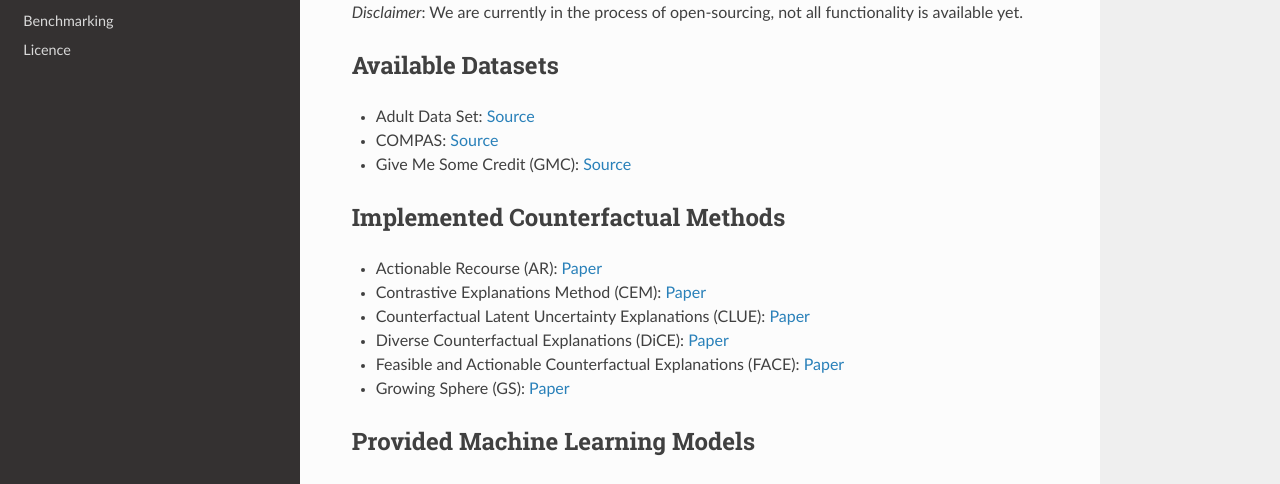
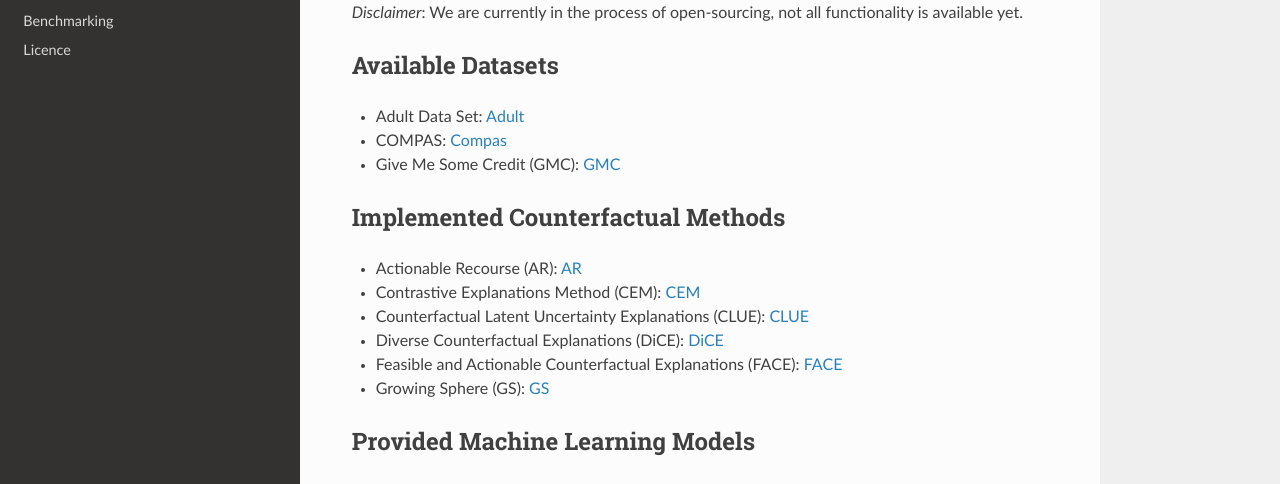
Before and after one commit to carla-recourse/CARLA, a Sphinx documentation site: the page built from docs/source/index.rst, in a window 1280 px wide and 900 px high. Shown: the part 279-763 px from the top of the window. Built offline with Sphinx 7.4.7 and the Read the Docs theme 2.0.0, drawn with Linux system fonts in a browser that asks for light colours.

Commit message:
fix warnings rtd

```diff
--- a/docs/source/index.rst
+++ b/docs/source/index.rst
@@ -11,19 +11,19 @@ new machine learning models or other datasets.
 Available Datasets
 ------------------
 
-- Adult Data Set: `Source <https://archive.ics.uci.edu/ml/datasets/adult>`_
-- COMPAS: `Source <https://www.kaggle.com/danofer/compass>`_
-- Give Me Some Credit (GMC): `Source <https://www.kaggle.com/c/GiveMeSomeCredit/data>`_
+- Adult Data Set: `Adult <https://archive.ics.uci.edu/ml/datasets/adult>`_
+- COMPAS: `Compas <https://www.kaggle.com/danofer/compass>`_
+- Give Me Some Credit (GMC): `GMC <https://www.kaggle.com/c/GiveMeSomeCredit/data>`_
 
 Implemented Counterfactual Methods
 ----------------------------------
 
-- Actionable Recourse (AR): `Paper <https://arxiv.org/pdf/1809.06514.pdf>`_
-- Contrastive Explanations Method (CEM): `Paper <https://arxiv.org/pdf/1802.07623.pdf>`_
-- Counterfactual Latent Uncertainty Explanations (CLUE): `Paper <https://arxiv.org/pdf/2006.06848.pdf>`_
-- Diverse Counterfactual Explanations (DiCE): `Paper <https://arxiv.org/pdf/1905.07697.pdf>`_
-- Feasible and Actionable Counterfactual Explanations (FACE): `Paper <https://arxiv.org/pdf/1909.09369.pdf>`_
-- Growing Sphere (GS): `Paper <https://arxiv.org/pdf/1910.09398.pdf>`_
+- Actionable Recourse (AR): `AR <https://arxiv.org/pdf/1809.06514.pdf>`_
+- Contrastive Explanations Method (CEM): `CEM <https://arxiv.org/pdf/1802.07623.pdf>`_
+- Counterfactual Latent Uncertainty Explanations (CLUE): `CLUE <https://arxiv.org/pdf/2006.06848.pdf>`_
+- Diverse Counterfactual Explanations (DiCE): `DiCE <https://arxiv.org/pdf/1905.07697.pdf>`_
+- Feasible and Actionable Counterfactual Explanations (FACE): `FACE <https://arxiv.org/pdf/1909.09369.pdf>`_
+- Growing Sphere (GS): `GS <https://arxiv.org/pdf/1910.09398.pdf>`_
 
 Provided Machine Learning Models
 --------------------------------
```
